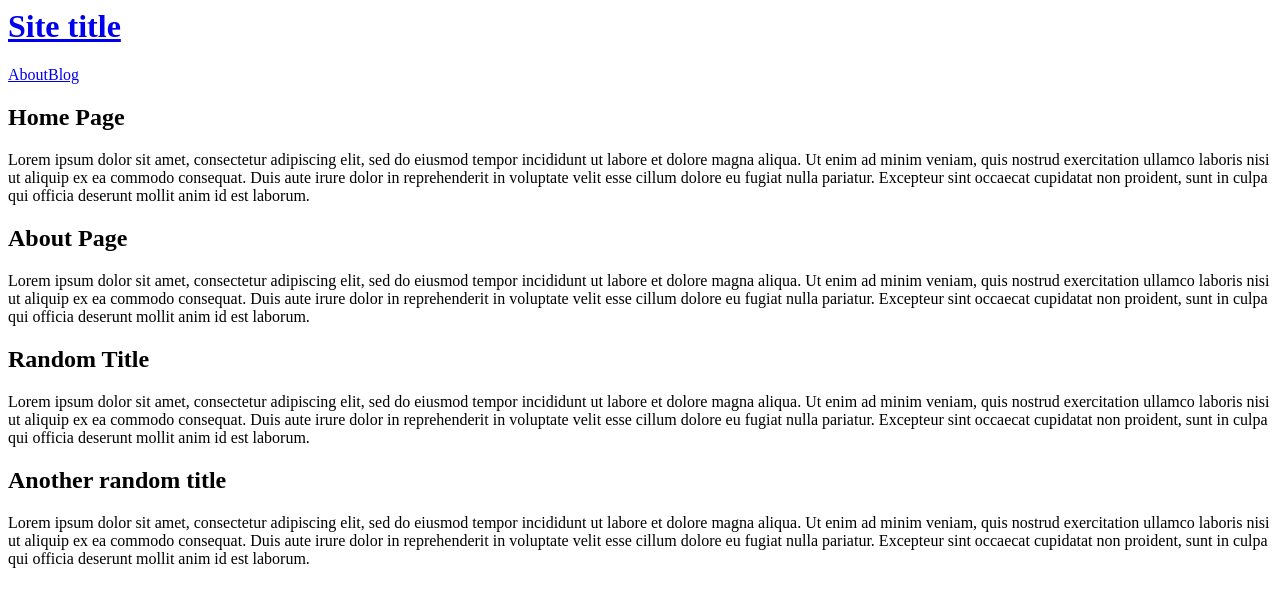
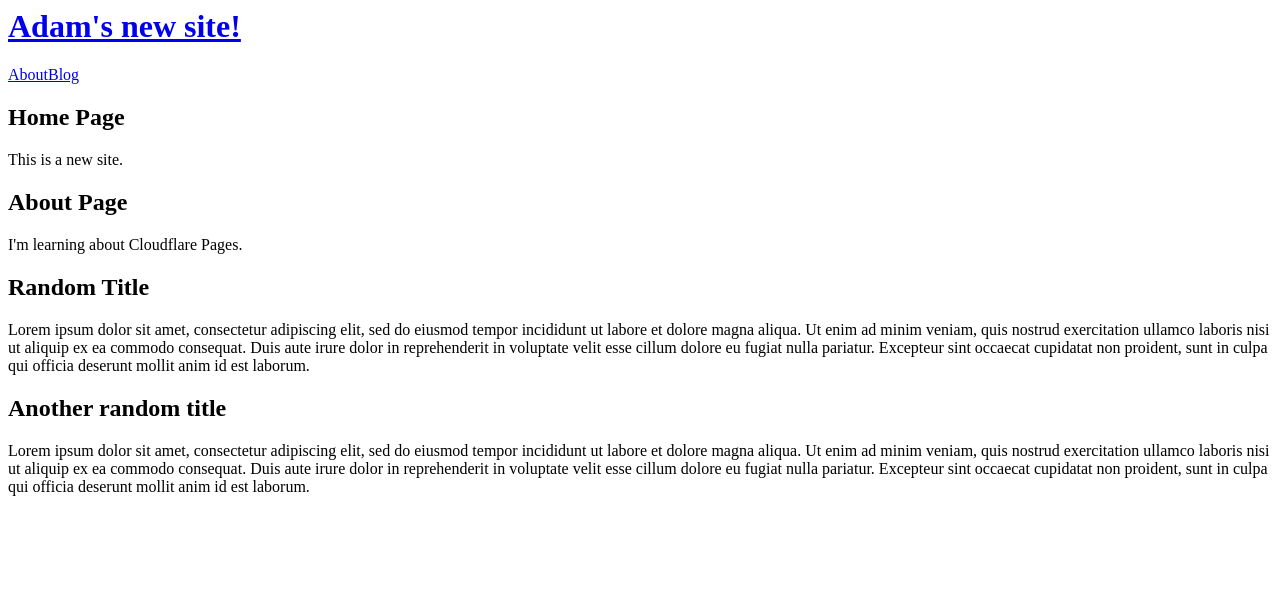
Before and after one commit to adamem1/build-pages, a Node project: template src/build-html/templates/home-markup.pug in a window 1280 px wide. Shown: the top 607 px of the page. Run offline with Node 20 templates, Linux system fonts and the light colour scheme; the template is opened without the code that fills it, so the values that code supplies are empty.

Commit message:
Starting to customize my site

```diff
--- a/src/build-html/templates/home-content.json
+++ b/src/build-html/templates/home-content.json
@@ -1,6 +1,6 @@
 {
 
-    "title" : "Site Title",
+    "title" : "Adam's new static site",
     "theme" : {
         "color" : "#444"
     },
--- a/src/build-html/templates/home-markup.pug
+++ b/src/build-html/templates/home-markup.pug
@@ -20,17 +20,17 @@ body
   // markup adapted from "john doe" - https://github.com/cadars/john-doe/blob/main/index.html
   header
     h1
-      a(href="#home") Site title
+      a(href="#home") Adam's new site!
     nav
       a(href="#about") About
       a(href="#blog") Blog
   main
     section(id="home")
       h2 Home Page
-      p Lorem ipsum dolor sit amet, consectetur adipiscing elit, sed do eiusmod tempor incididunt ut labore et dolore magna aliqua. Ut enim ad minim veniam, quis nostrud exercitation ullamco laboris nisi ut aliquip ex ea commodo consequat. Duis aute irure dolor in reprehenderit in voluptate velit esse cillum dolore eu fugiat nulla pariatur. Excepteur sint occaecat cupidatat non proident, sunt in culpa qui officia deserunt mollit anim id est laborum.
+      p This is a new site.
     section(id="about")
       h2 About Page
-      p Lorem ipsum dolor sit amet, consectetur adipiscing elit, sed do eiusmod tempor incididunt ut labore et dolore magna aliqua. Ut enim ad minim veniam, quis nostrud exercitation ullamco laboris nisi ut aliquip ex ea commodo consequat. Duis aute irure dolor in reprehenderit in voluptate velit esse cillum dolore eu fugiat nulla pariatur. Excepteur sint occaecat cupidatat non proident, sunt in culpa qui officia deserunt mollit anim id est laborum.
+      p I'm learning about Cloudflare Pages.
     section(id="blog")
       article
         h2 Random Title
```
